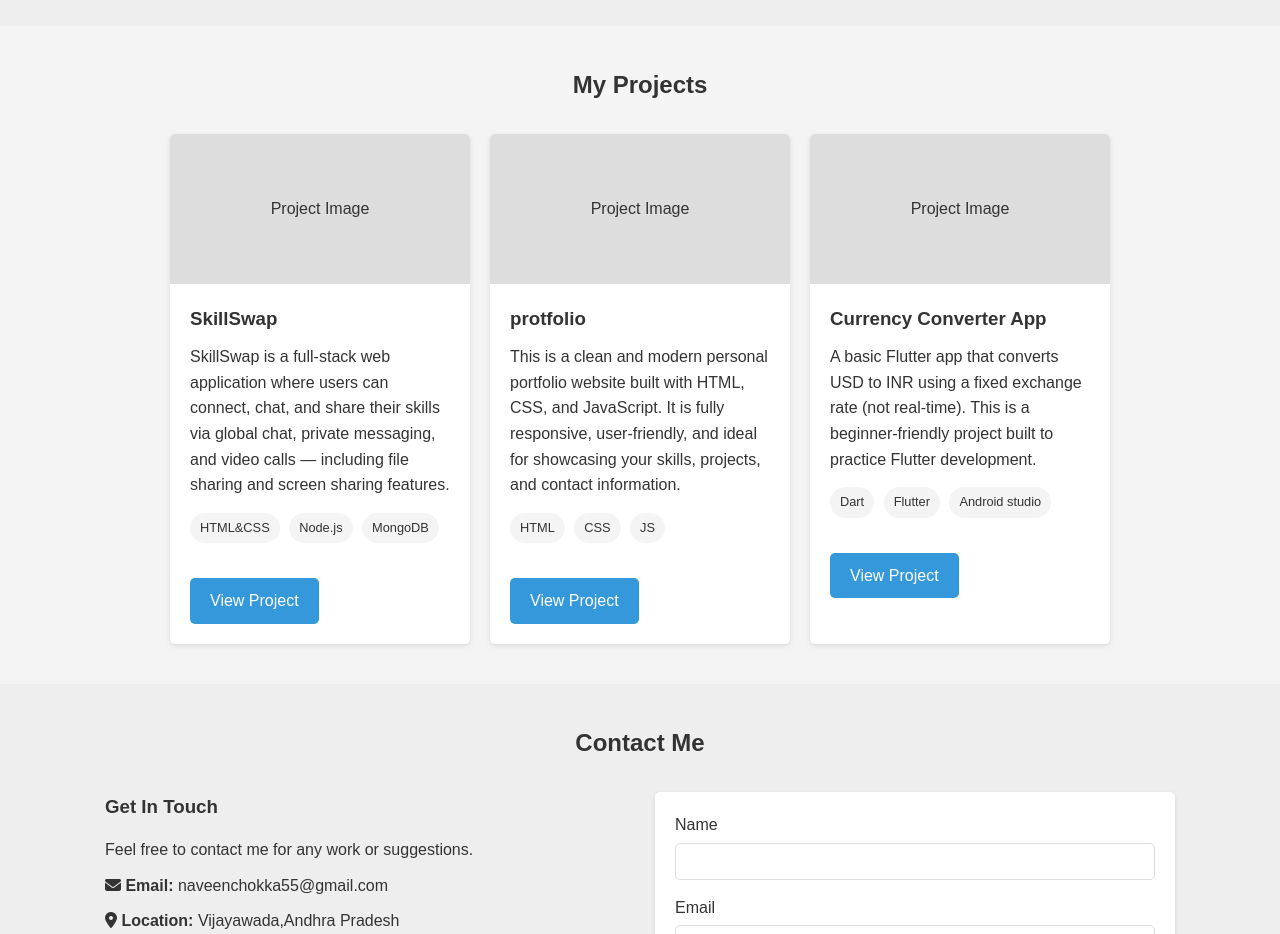
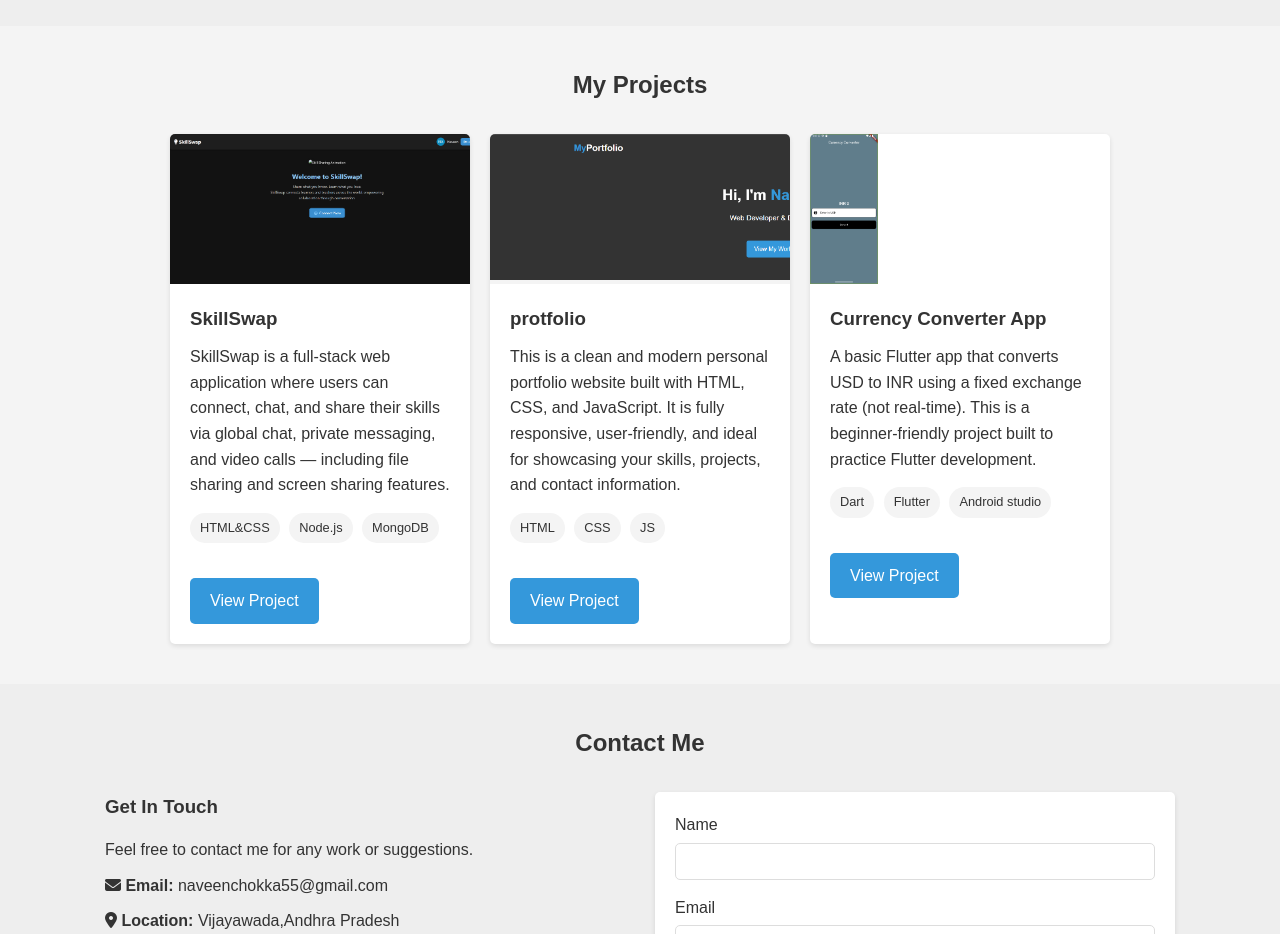
Before and after one commit to Naveench8486/portfolio, a plain HTML site: page index.html in a window 1280 px wide. Shown: the part 1160-2094 px from the top of the page. Drawn offline with Linux system fonts and the light colour scheme.

Commit message:
Update index.html

```diff
--- a/index.html
+++ b/index.html
@@ -92,7 +92,7 @@
             <div class="projects-container">
                 <!-- Project 1 -->
                 <div class="project-card">
-                    <div class="project-img">Project Image</div>
+                    <img src="assets/Screenshot 2025-04-26 091147.png" class="project-img" />
                     <div class="project-info">
                         <h3>SkillSwap</h3>
                         <p>SkillSwap is a full-stack web application where users can connect, chat, and share their skills via global chat, private messaging, and video calls — including file sharing and screen sharing features.</p>
@@ -107,7 +107,7 @@
 
                 <!-- Project 2 -->
                 <div class="project-card">
-                    <div class="project-img">Project Image</div>
+                    <img src="assets/Screenshot 2025-06-22 175022.png" class="project-img" />
                     <div class="project-info">
                         <h3>protfolio</h3>
                         <p>This is a clean and modern personal portfolio website built with HTML, CSS, and JavaScript. It is fully responsive, user-friendly, and ideal for showcasing your skills, projects, and contact information.</p>
@@ -120,7 +120,7 @@
                     </div>
                 </div>
                 <div class="project-card">
-                    <div class="project-img">Project Image</div>
+                    <img src="assets/app-ui.png" class="project-img" />
                     <div class="project-info">
                         <h3>Currency Converter App</h3>
                         <p>A basic Flutter app that converts USD to INR using a fixed exchange rate (not real-time). This is a beginner-friendly project built to practice Flutter development.</p>
```
